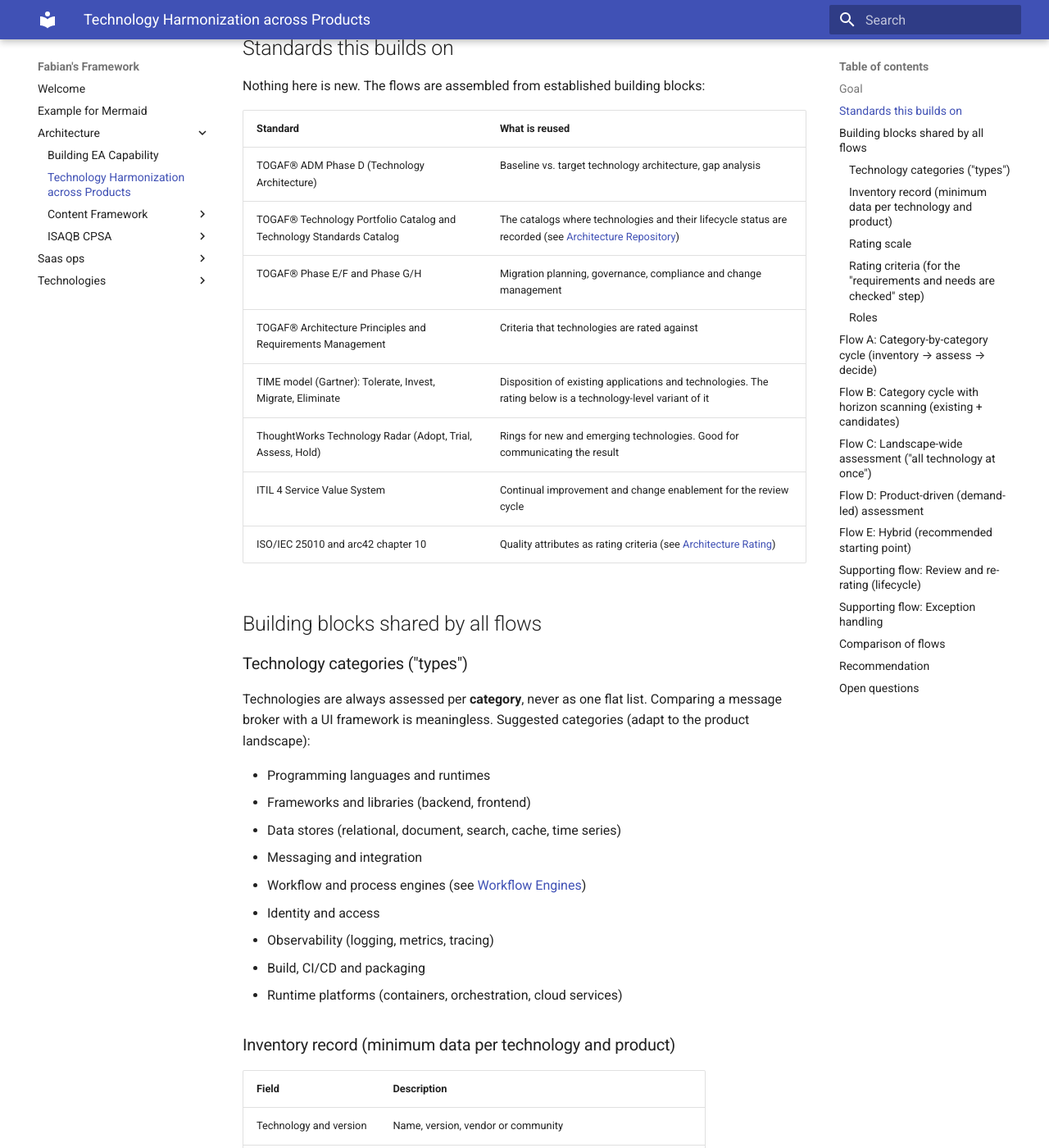
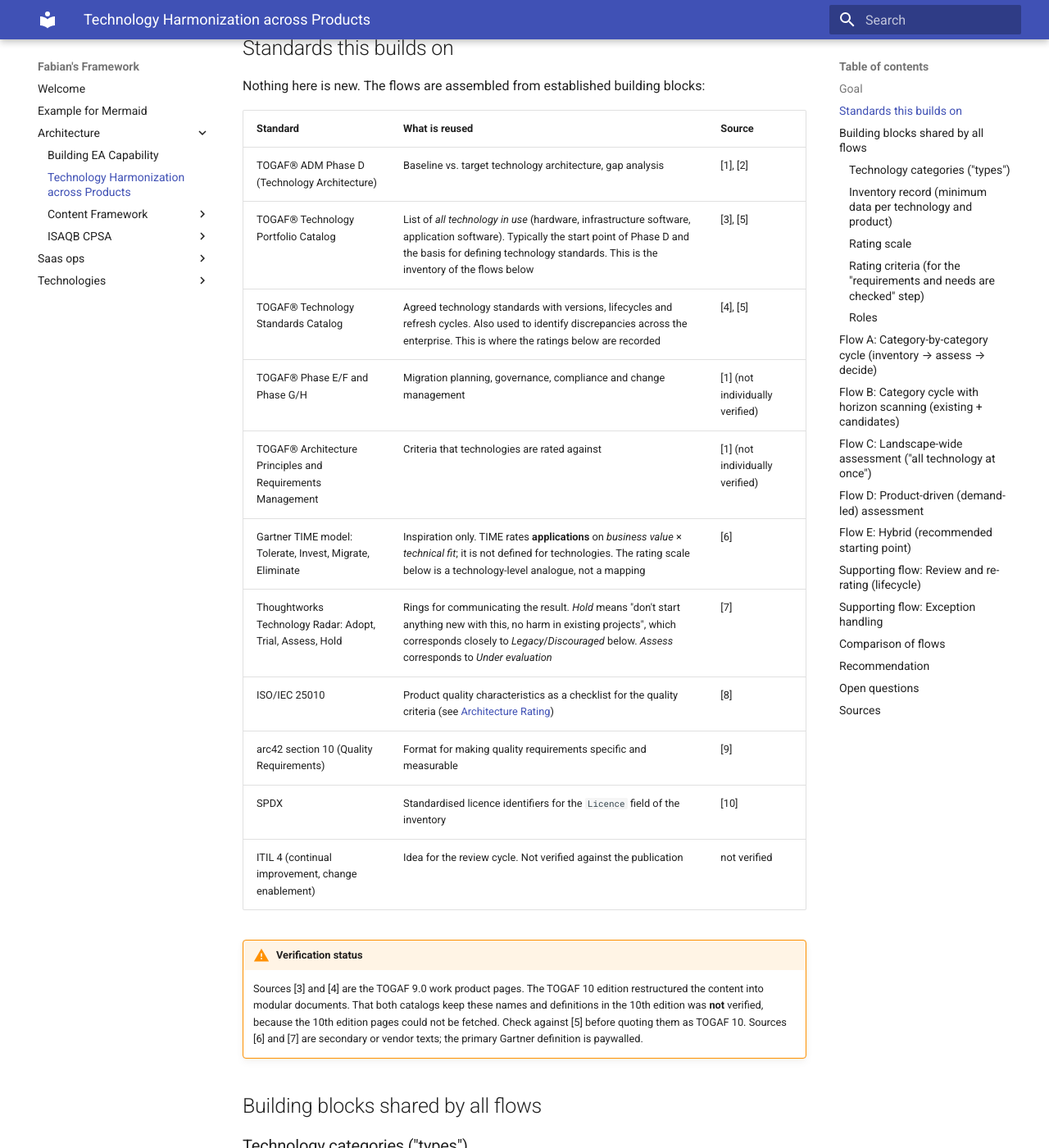
Before and after one commit to Kikkirej/framework, an MkDocs documentation site: the page built from docs/Architecture/technology-harmonization.md, in a window 1280 px wide and 1400 px high, scrolled down 614 px. Shown: the whole window at 82% size. Built offline with MkDocs 1.6.1 and Material for MkDocs 9.7.7, drawn with Linux system fonts in a browser that asks for light colours; some of the changed text lies outside the part shown.

Commit message:
📝 technology harmonization: add and verify sources
Co-Authored-By: Claude Sonnet 5.5 <noreply@anthropic.com>
Claude-Session: https://claude.ai/code/session_01JezYix5oDjeKtVi54fWL1D

```diff
--- a/docs/Architecture/technology-harmonization.md
+++ b/docs/Architecture/technology-harmonization.md
@@ -19,16 +19,23 @@ The goal is to **harmonize software components over products** in a controlled,
 
 Nothing here is new. The flows are assembled from established building blocks:
 
-| Standard | What is reused |
-|---|---|
-| TOGAF® ADM Phase D (Technology Architecture) | Baseline vs. target technology architecture, gap analysis |
-| TOGAF® Technology Portfolio Catalog and Technology Standards Catalog | The catalogs where technologies and their lifecycle status are recorded (see [Architecture Repository](Content-Framework/Documents/arch-repository.md)) |
-| TOGAF® Phase E/F and Phase G/H | Migration planning, governance, compliance and change management |
-| TOGAF® Architecture Principles and Requirements Management | Criteria that technologies are rated against |
-| TIME model (Gartner): Tolerate, Invest, Migrate, Eliminate | Disposition of existing applications and technologies. The rating below is a technology-level variant of it |
-| ThoughtWorks Technology Radar (Adopt, Trial, Assess, Hold) | Rings for new and emerging technologies. Good for communicating the result |
-| ITIL 4 Service Value System | Continual improvement and change enablement for the review cycle |
-| ISO/IEC 25010 and arc42 chapter 10 | Quality attributes as rating criteria (see [Architecture Rating](ISAQB-CPSA/10-architecture-rating.md)) |
+| Standard | What is reused | Source |
+|---|---|---|
+| TOGAF® ADM Phase D (Technology Architecture) | Baseline vs. target technology architecture, gap analysis | [1], [2] |
+| TOGAF® Technology Portfolio Catalog | List of *all technology in use* (hardware, infrastructure software, application software). Typically the start point of Phase D and the basis for defining technology standards. This is the inventory of the flows below | [3], [5] |
+| TOGAF® Technology Standards Catalog | Agreed technology standards with versions, lifecycles and refresh cycles. Also used to identify discrepancies across the enterprise. This is where the ratings below are recorded | [4], [5] |
+| TOGAF® Phase E/F and Phase G/H | Migration planning, governance, compliance and change management | [1] (not individually verified) |
+| TOGAF® Architecture Principles and Requirements Management | Criteria that technologies are rated against | [1] (not individually verified) |
+| Gartner TIME model: Tolerate, Invest, Migrate, Eliminate | Inspiration only. TIME rates **applications** on *business value* × *technical fit*; it is not defined for technologies. The rating scale below is a technology-level analogue, not a mapping | [6] |
+| Thoughtworks Technology Radar: Adopt, Trial, Assess, Hold | Rings for communicating the result. *Hold* means "don't start anything new with this, no harm in existing projects", which corresponds closely to *Legacy*/*Discouraged* below. *Assess* corresponds to *Under evaluation* | [7] |
+| ISO/IEC 25010 | Product quality characteristics as a checklist for the quality criteria (see [Architecture Rating](ISAQB-CPSA/10-architecture-rating.md)) | [8] |
+| arc42 section 10 (Quality Requirements) | Format for making quality requirements specific and measurable | [9] |
+| SPDX | Standardised licence identifiers for the `Licence` field of the inventory | [10] |
+| ITIL 4 (continual improvement, change enablement) | Idea for the review cycle. Not verified against the publication | not verified |
+
+!!! warning "Verification status"
+    Sources [3] and [4] are the TOGAF 9.0 work product pages. The TOGAF 10 edition restructured the content into modular documents. That both catalogs keep these names and definitions in the 10th edition was **not** verified, because the 10th edition pages could not be fetched. Check against [5] before quoting them as TOGAF 10.
+    Sources [6] and [7] are secondary or vendor texts; the primary Gartner definition is paywalled.
 
 ## Building blocks shared by all flows
 
@@ -357,3 +364,16 @@ If architecture capacity is very small, use Flow A plus Flow D and add horizon s
 * Where is the catalog stored (file, wiki, tool)? See [Architecture Repository](Content-Framework/Documents/arch-repository.md).
 * Is the rating scale extended by *Acceptable*, or kept to the four ratings requested?
 * How is the licence assessment done (internal legal, external tool such as an SCA scanner)?
+
+## Sources
+
+1. The Open Group: [TOGAF® Standard, ADM – Phase D: Technology Architecture](https://pubs.opengroup.org/togaf-standard/adm/chap08.html) (10th edition)
+2. The Open Group: [TOGAF® Standard 9.2 – Phase D: Technology Architecture](https://pubs.opengroup.org/architecture/togaf92-doc/arch/chap11.html)
+3. The Open Group: [Artifact: Technology Portfolio Catalog](https://pubs.opengroup.org/architecture/togaf90-doc/epf/TOGAF9/workproducts/Technology%20Portfolio%20Catalog_1B13325D.html) (TOGAF 9.0 work product)
+4. The Open Group: [Artifact: Technology Standards Catalog](https://pubs.opengroup.org/architecture/togaf90-doc/epf/TOGAF9/workproducts/Technology%20Standards%20Catalog_D8B8157.html) (TOGAF 9.0 work product)
+5. The Open Group: [TOGAF® Standard – Architecture Content](https://pubs.opengroup.org/togaf-standard/architecture-content/index.html) (10th edition)
+6. LeanIX: [Gartner TIME model](https://www.leanix.net/en/wiki/ea/gartner-time-model) (secondary source for Gartner's TIME framework)
+7. Thoughtworks: [Build your own Technology Radar](https://www.thoughtworks.com/en-de/insights/blog/build-your-own-technology-radar)
+8. arc42 Quality Model: [ISO/IEC 25010](https://quality.arc42.org/standards/iso-25010); standard itself: ISO/IEC 25010:2023
+9. arc42: [Section 10 – Quality Requirements](https://docs.arc42.org/section-10/)
+10. SPDX: [Handling licence information / SPDX licence identifiers](https://spdx.dev/learn/handling-license-info/)
```
